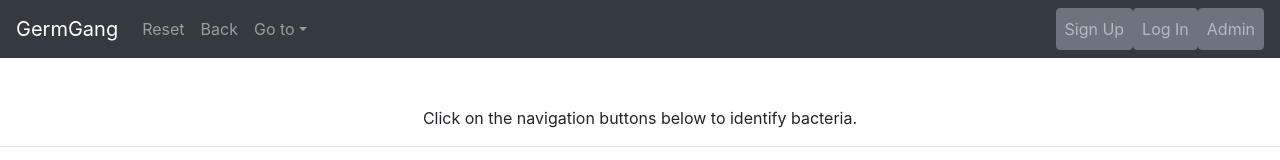
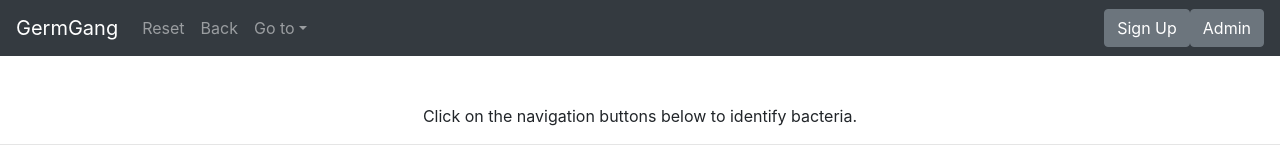
Before and after one commit to blong87/Microbial_Coders, a React app in the folder src/: page / in a window 1280 px wide. Shown: the top 160 px of the page. Built offline with nearby package versions, Linux system fonts and the light colour scheme; no server answers; the database is empty; the HTML template or start-up script is replaced by a standard one.

Commit message:
Update Header.js

```diff
--- a/src/Components/Header.js
+++ b/src/Components/Header.js
@@ -4,9 +4,6 @@ import {useContext} from "react";
 import 'bootstrap/dist/css/bootstrap.min.css'
 import {Button, Alert, Breadcrumb, Navbar, Nav, NavDropdown} from 'react-bootstrap';
 import {BrowserRouter as Router, Switch, Route, Link, NavLink, BrowserRouter} from "react-router-dom"
-import AdminLogin from "./Login"
-import StudentLogin from "./StudentLogin";
-import SignUp from "./SignUp";
 import {getName} from "./firebaseUtils";
 import RoutingButton from "./RoutingButtons";
 import PrivateRoute from "./PrivateRoute";
@@ -91,9 +88,8 @@ const Header = (props) => {
                         </NavDropdown>
                     </Nav>
                     <Nav>
-                            <Nav.Link href='/SignUp' className="btn btn-secondary">Sign Up</Nav.Link>
-                            <Nav.Link href='/StudentLogin' className="btn btn-secondary">Log In</Nav.Link>
-                            <Nav.Link href='/Login' className="btn btn-secondary">Admin</Nav.Link>
+                            <NavLink to='/SignUpLogin/SignUp' className="btn btn-secondary">Sign Up</NavLink>
+                            <NavLink to='/Login' className="btn btn-secondary">Admin</NavLink>
                     </Nav>
                 </Navbar.Collapse>
             </Navbar>
```
